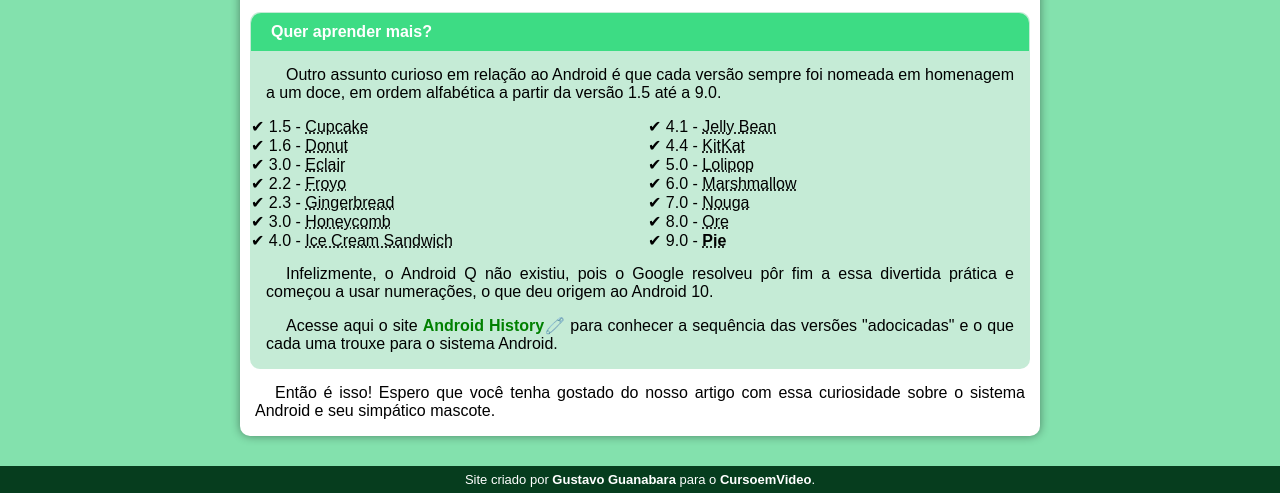
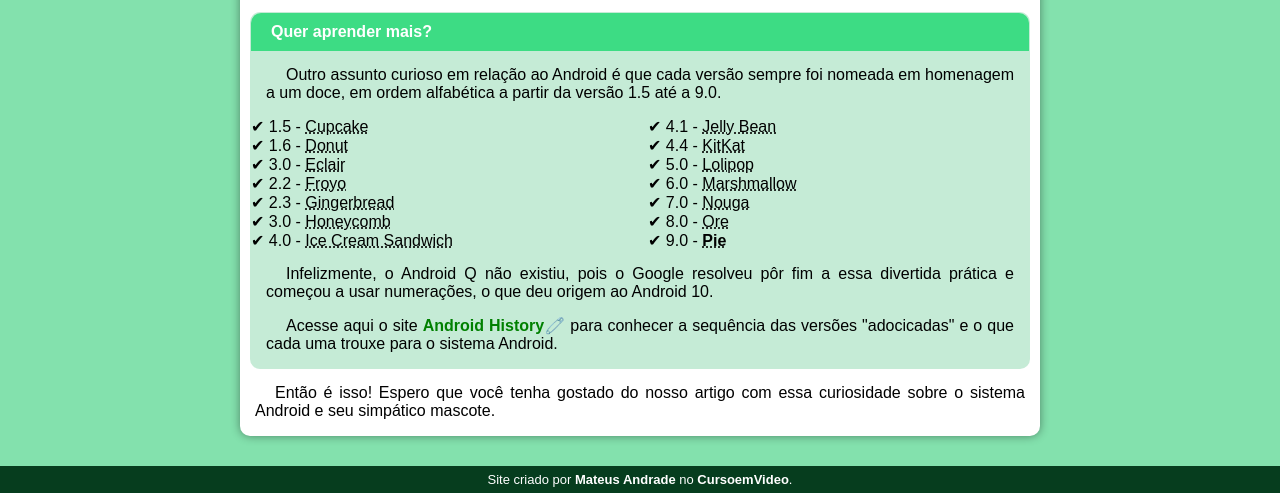
Before and after one commit to MateusAS/android-projeto, a plain HTML site: page index.html in a window 1280 px wide. Shown: the part 2052-2545 px from the top of the page. Drawn offline with Linux system fonts and the light colour scheme.

Commit message:
Update index.html

```diff
--- a/index.html
+++ b/index.html
@@ -98,7 +98,7 @@
             </article>
     </main>
     <footer>
-        <p>Site criado por <strong>Gustavo Guanabara</strong> para o <strong>CursoemVideo</strong>.</p>
+        <p>Site criado por <strong>Mateus Andrade</strong> no  <strong>CursoemVideo</strong>.</p>
     </footer>
 </body>
 </html>
```
